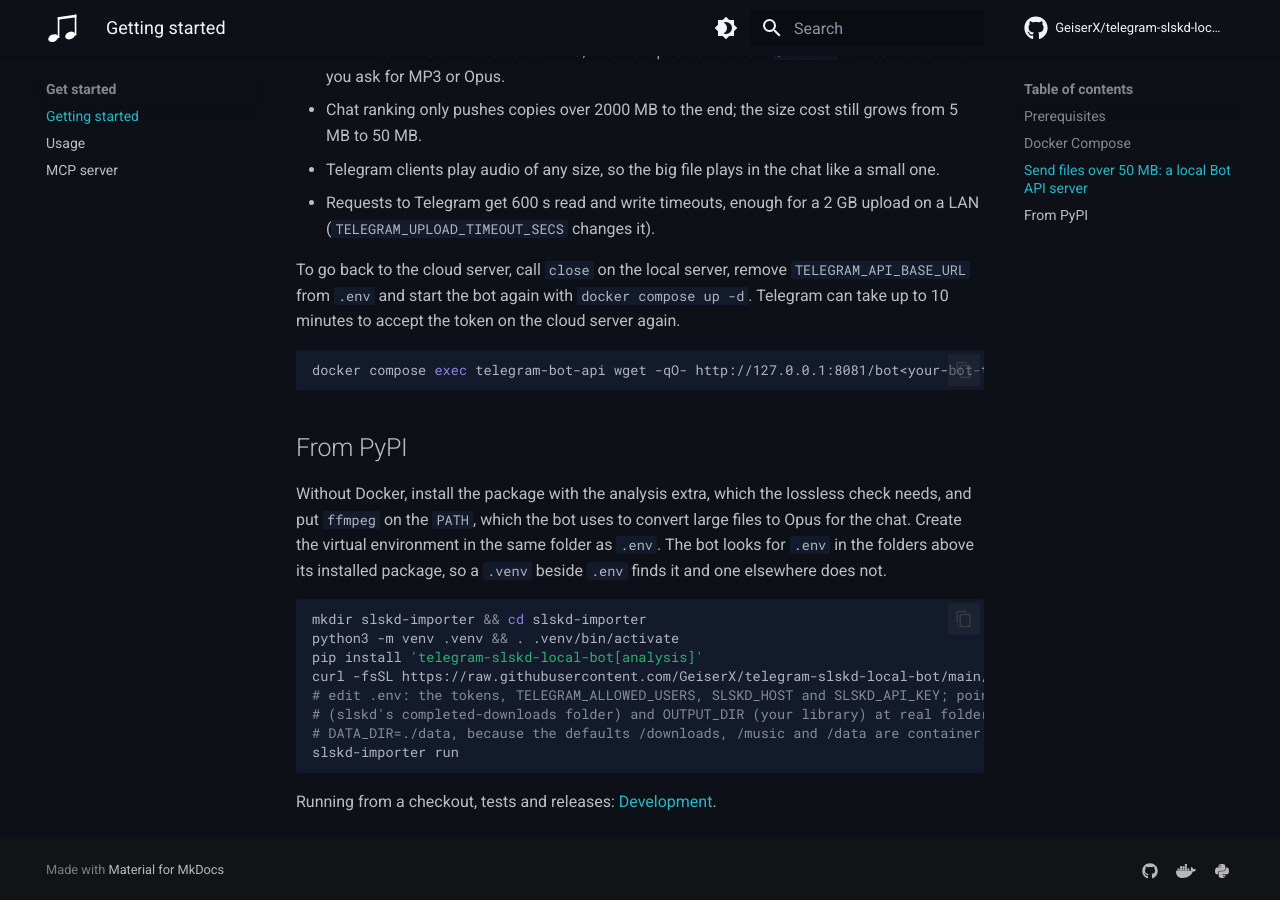
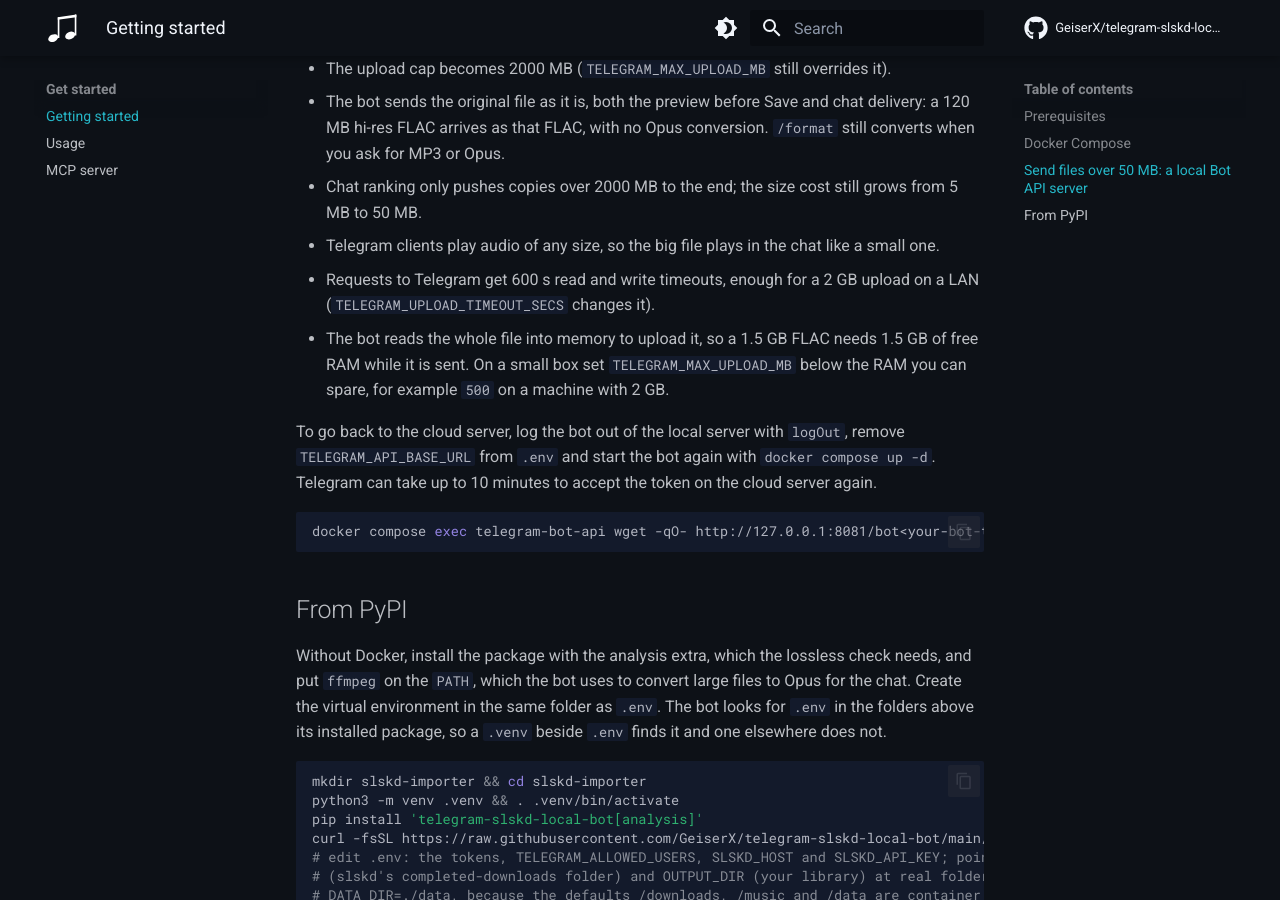
Before and after one commit to GeiserX/telegram-slskd-local-bot, an MkDocs documentation site: the page built from docs/getting-started.md, in a window 1280 px wide and 900 px high, scrolled down 2165 px. Built offline with MkDocs 1.6.1 and Material for MkDocs 9.7.7, drawn with Linux system fonts in a browser that asks for light colours; comment, search, counter and statistics services are not loaded; some of the changed text lies outside the part shown.

Commit message:
fix: let the MCP stdio server run without a bot token and make the self-host steps work
- `python -m music_downloader mcp` no longer needs TELEGRAM_BOT_TOKEN; the
  bot still refuses to start without it.
- MCP_HOST defaults to 127.0.0.1 (the SDK's Host check stays on); compose
  keeps 0.0.0.0 for the container.
- serve_http logs any crash instead of ending silently.
- compose passes TELEGRAM_UPLOAD_TIMEOUT_SECS, so the documented fix for
  upload timeouts reaches the bot; a test pins every variable Config reads
  to the compose environment map.
- Going back to the cloud server uses logOut on the local server, not close.
- .env.example lists the one-time logOut, the docs say the bot holds a file
  in memory while uploading it, and getting started says to copy the
  telegram-bot-api service when using the inline compose file.

````diff
--- a/docker-compose.yml
+++ b/docker-compose.yml
@@ -15,6 +15,8 @@
       # Optional local Bot API server for files up to 2000 MB, e.g. the
       # telegram-bot-api service below: http://telegram-bot-api:8081
       TELEGRAM_API_BASE_URL: ${TELEGRAM_API_BASE_URL:-}
+      # Empty: 600 s with a local Bot API server, python-telegram-bot's defaults otherwise
+      TELEGRAM_UPLOAD_TIMEOUT_SECS: ${TELEGRAM_UPLOAD_TIMEOUT_SECS:-}
 
       # Spotify API (required)
       SPOTIFY_CLIENT_ID: ${SPOTIFY_CLIENT_ID}
--- a/docs/getting-started.md
+++ b/docs/getting-started.md
@@ -53,6 +53,10 @@
 Telegram's cloud Bot API refuses any file a bot sends over 50 MB, so chat delivery converts bigger files to
 Opus. A [local Bot API server](https://github.com/tdlib/telegram-bot-api) running next to the bot accepts up
 to 2000 MB. The repo's `docker-compose.yml` already has one, `telegram-bot-api`, behind the `bigfiles` profile.
+The compose file above does not. If you started from it, copy the `telegram-bot-api` service and the
+`telegram-bot-api-data` volume from the repo's
+[docker-compose.yml](https://github.com/GeiserX/telegram-slskd-local-bot/blob/main/docker-compose.yml) into
+yours. Without them `--profile bigfiles` starts only the bot, which then cannot reach `telegram-bot-api`.
 
 1. Log in at [my.telegram.org](https://my.telegram.org), open **API development tools** and create an application. Copy its
    `api_id` and `api_hash`.
@@ -100,13 +104,16 @@
 - Telegram clients play audio of any size, so the big file plays in the chat like a small one.
 - Requests to Telegram get 600 s read and write timeouts, enough for a 2 GB upload on a LAN
   (`TELEGRAM_UPLOAD_TIMEOUT_SECS` changes it).
+- The bot reads the whole file into memory to upload it, so a 1.5 GB FLAC needs 1.5 GB of free RAM while it
+  is sent. On a small box set `TELEGRAM_MAX_UPLOAD_MB` below the RAM you can spare, for example `500` on a
+  machine with 2 GB.
 
-To go back to the cloud server, call `close` on the local server, remove `TELEGRAM_API_BASE_URL` from `.env`
-and start the bot again with `docker compose up -d`. Telegram can take up to 10 minutes to accept the token
-on the cloud server again.
+To go back to the cloud server, log the bot out of the local server with `logOut`, remove
+`TELEGRAM_API_BASE_URL` from `.env` and start the bot again with `docker compose up -d`. Telegram can take up
+to 10 minutes to accept the token on the cloud server again.
 
 ```bash
-docker compose exec telegram-bot-api wget -qO- http://127.0.0.1:8081/bot<your-bot-token>/close
+docker compose exec telegram-bot-api wget -qO- http://127.0.0.1:8081/bot<your-bot-token>/logOut
 ```
 
 ## From PyPI
````
Also changed, not shown: docs/CHANGELOG.md (+3 -1 lines), docs/configuration.md (+3 -3 lines), docs/mcp.md (+1 -3 lines), docs/troubleshooting.md (+1 -1 lines), 6 other files.
